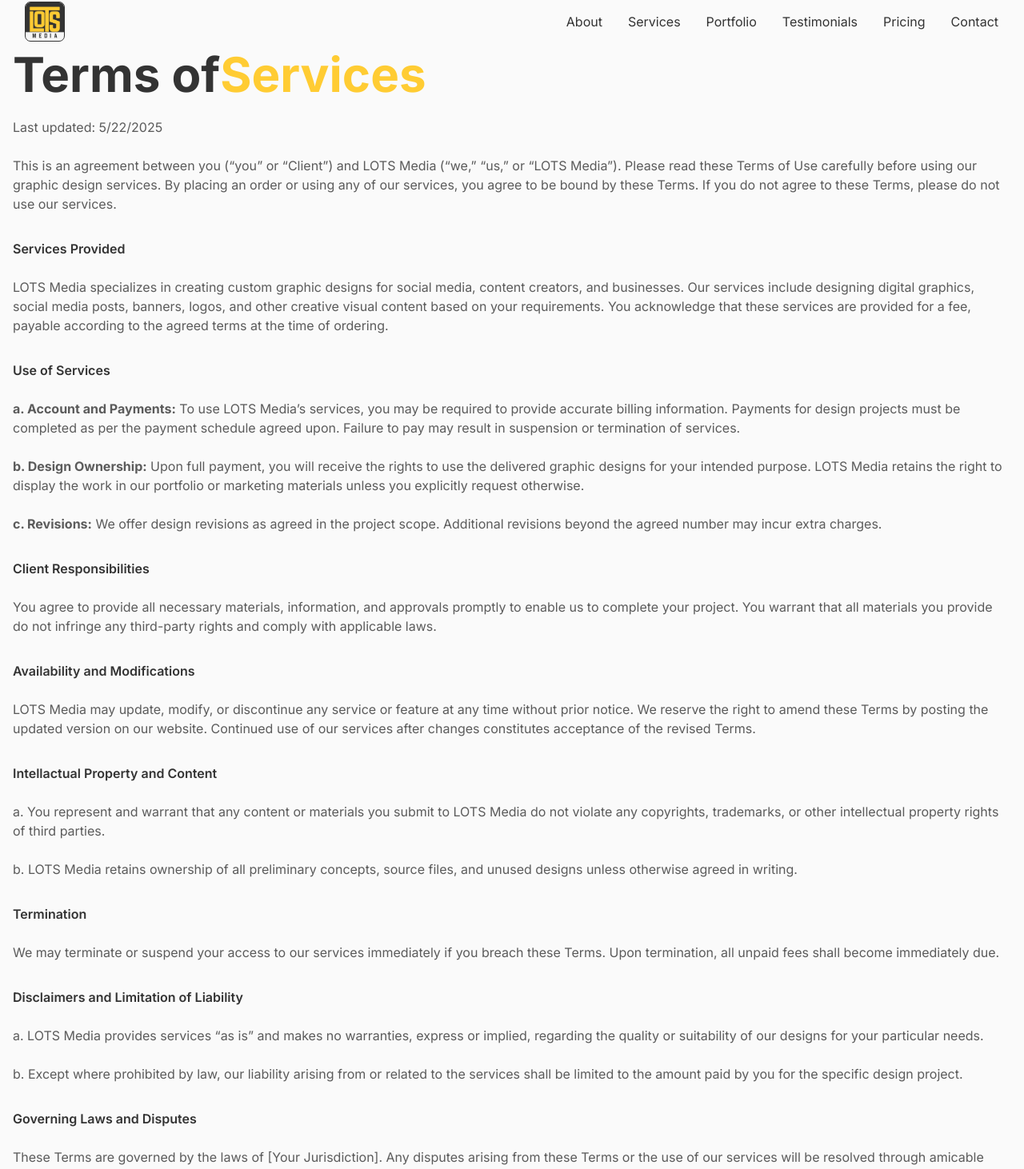
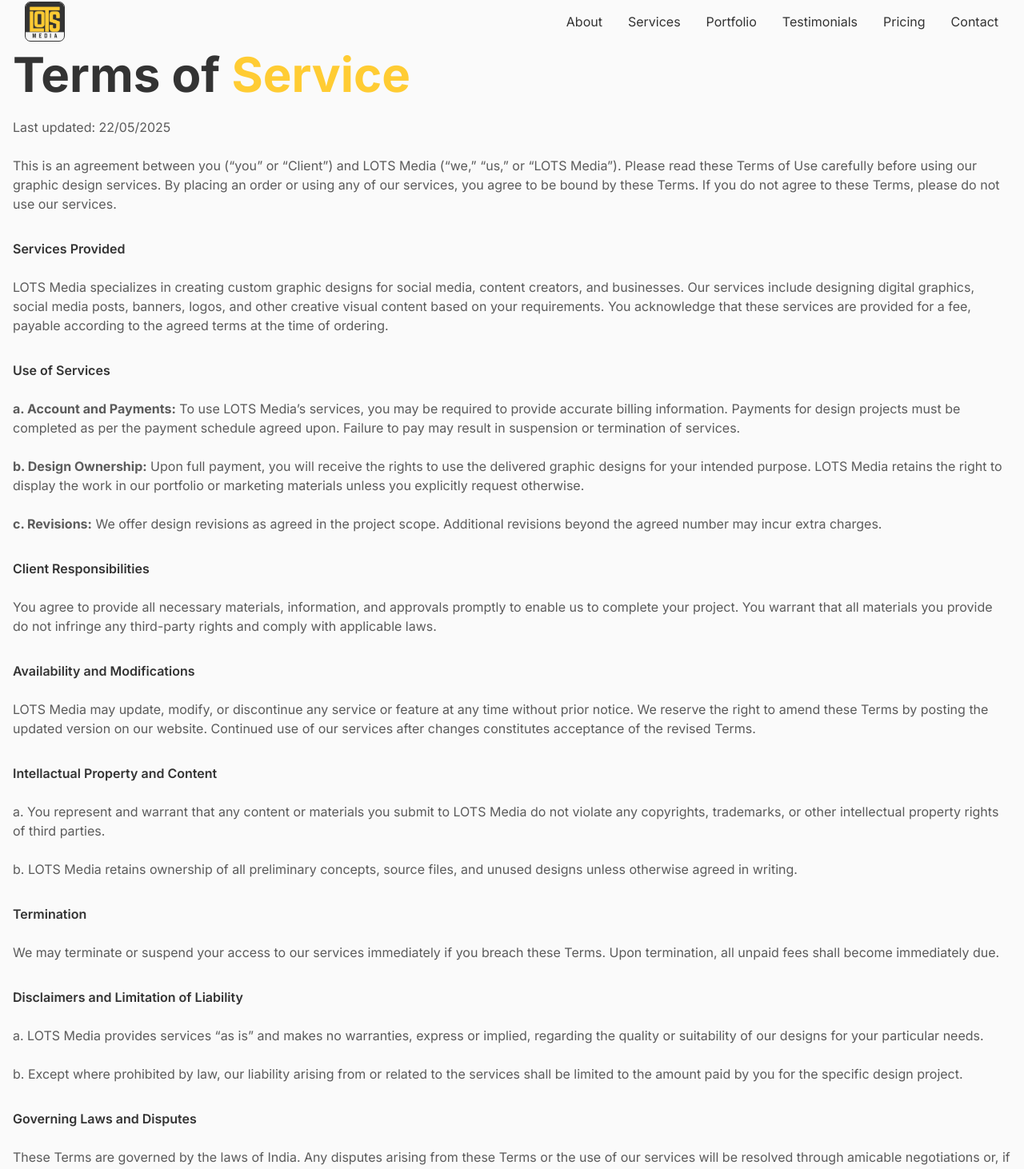
Before and after one commit to pushpenderrao84/lots-media-co, a React (Vite) app: page /terms-of-service in a window 1280 px wide. Shown: the part 17-1479 px from the top of the page at 80% size. Built offline with nearby package versions, Linux system fonts and the light colour scheme.

Commit message:
Update TermsOfService.tsx

```diff
--- a/src/pages/TermsOfService.tsx
+++ b/src/pages/TermsOfService.tsx
@@ -8,10 +8,10 @@ const TermsOfService = () => {
       <Navbar />
       <div className="container mx-auto px-4 py-20 flex-grow">
                <h1 className="text-4xl md:text-5xl lg:text-6xl font-bold">
-          Terms of<span className="text-warm-yellow">Services</span><br />
+          Terms of <span className="text-warm-yellow">Service</span><br />
         </h1>
           <p className="mt-6 text-charcoal/80 ">
-            Last updated: {new Date().toLocaleDateString()}
+            Last updated: {new Date().toLocaleDateString('en-GB')}
           </p>
 
         <div className="max-w-none">
@@ -26,13 +26,13 @@ const TermsOfService = () => {
 
           <h2 className="font-semibold mt-8 mb-4">Use of Services</h2>
           <p className="mt-6 text-charcoal/80 ">
-            <b>a. Account and Payments:</b> To use LOTS Media’s services, you may be required to provide accurate billing information. Payments for design projects must be completed as per the payment schedule agreed upon. Failure to pay may result in suspension or termination of services.
+            <strong>a. Account and Payments:</strong> To use LOTS Media’s services, you may be required to provide accurate billing information. Payments for design projects must be completed as per the payment schedule agreed upon. Failure to pay may result in suspension or termination of services.
           </p>
           <p className="mt-6 text-charcoal/80 ">
-            <b>b. Design Ownership:</b> Upon full payment, you will receive the rights to use the delivered graphic designs for your intended purpose. LOTS Media retains the right to display the work in our portfolio or marketing materials unless you explicitly request otherwise.
+            <strong>b. Design Ownership:</strong> Upon full payment, you will receive the rights to use the delivered graphic designs for your intended purpose. LOTS Media retains the right to display the work in our portfolio or marketing materials unless you explicitly request otherwise.
           </p>
           <p className="mt-6 text-charcoal/80 ">
-            <b>c. Revisions:</b> We offer design revisions as agreed in the project scope. Additional revisions beyond the agreed number may incur extra charges.
+            <strong>c. Revisions:</strong> We offer design revisions as agreed in the project scope. Additional revisions beyond the agreed number may incur extra charges.
           </p>
 
           <h2 className="font-semibold mt-8 mb-4">Client Responsibilities</h2>
@@ -68,7 +68,7 @@ const TermsOfService = () => {
 
           <h2 className="font-semibold mt-8 mb-4">Governing Laws and Disputes</h2>
           <p className="mt-6 text-charcoal/80 ">
-            These Terms are governed by the laws of [Your Jurisdiction]. Any disputes arising from these Terms or the use of our services will be resolved through amicable negotiations or, if necessary, through binding arbitration.
+            These Terms are governed by the laws of India. Any disputes arising from these Terms or the use of our services will be resolved through amicable negotiations or, if necessary, through binding arbitration.
           </p>
 
           <h2 className="font-semibold mt-8 mb-4">Contact Us</h2>
@@ -76,7 +76,7 @@ const TermsOfService = () => {
             For any questions, concerns, or grievances related to this Privacy Policy or your data, please contact:
           </p>
           <p className="mt-6 text-charcoal/80 ">
-            <b>LOTS Media Co.</b> <br/>
+            <strong>LOTS Media Co.</strong> <br/>
             Email: lotsmediaco@gmail.com<br/>
           </p>
         </div>
```
